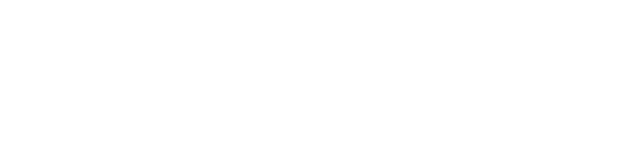
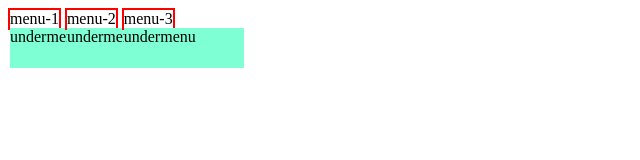
Before and after one commit to soltonbekov-aiymkyz/js-reitaration, a plain HTML site: page index.html in a window 1280 px wide. Shown: the whole page, without its empty margins (0-640 px from the left). Drawn offline with Linux system fonts and the light colour scheme.

Commit message:
addded new files for this page

```diff
--- a/index.html
+++ b/index.html
@@ -23,7 +23,22 @@
     </div>
 </div>-->
 
+<div id="nav">
+    <div class="menu-item">
+        menu-1
+        <div class="submenu">  undermenu </div>
+    </div>
 
+    <div class="menu-item">
+        menu-2
+        <div class="submenu">  undermenu </div>
+    </div>
+
+    <div class="menu-item">
+        menu-3
+        <div class="submenu">  undermenu </div>
+    </div>
+</div>
 
 
 
--- a/styles.css
+++ b/styles.css
@@ -43,6 +43,10 @@ border-color: aqua;
     to{opacity: 1;}
 }
  */
+
+
+/*
+2nd Item
 #myConteiner{
     width: 500px;
     height: 500px;
@@ -54,4 +58,18 @@ border-color: aqua;
     height: 50px;
     position: absolute;
     background-color: red;
+} */
+
+.menu-item{
+    border:2px solid red ;
+    display: inline-block;
+    position: relative;
+    cursor: pointer;
 }
+.menu-item .submenu{
+height: 40px;
+width: 120px;
+background-color: aquamarine;
+position: absolute;
+cursor: pointer;
+}
```
Also changed, not shown: scripts.js (line endings or trailing spaces).
